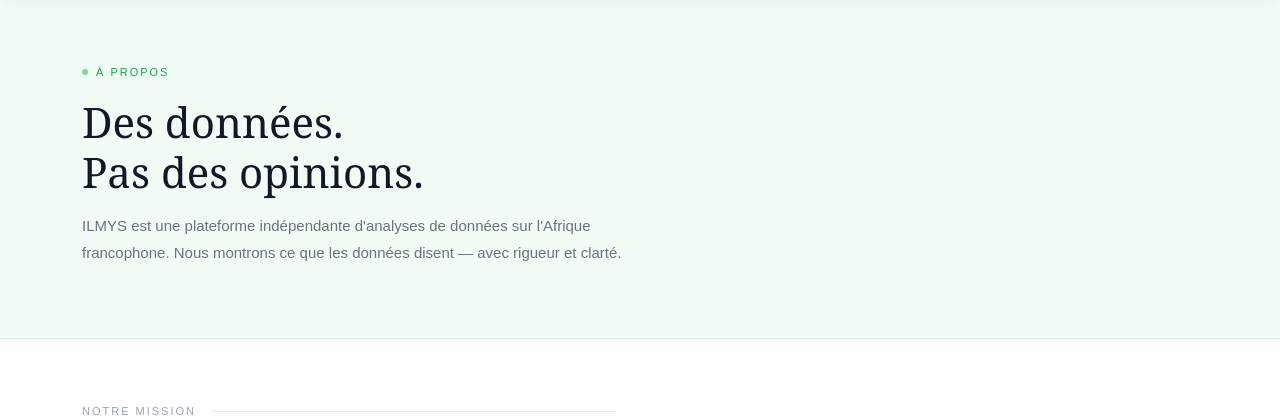
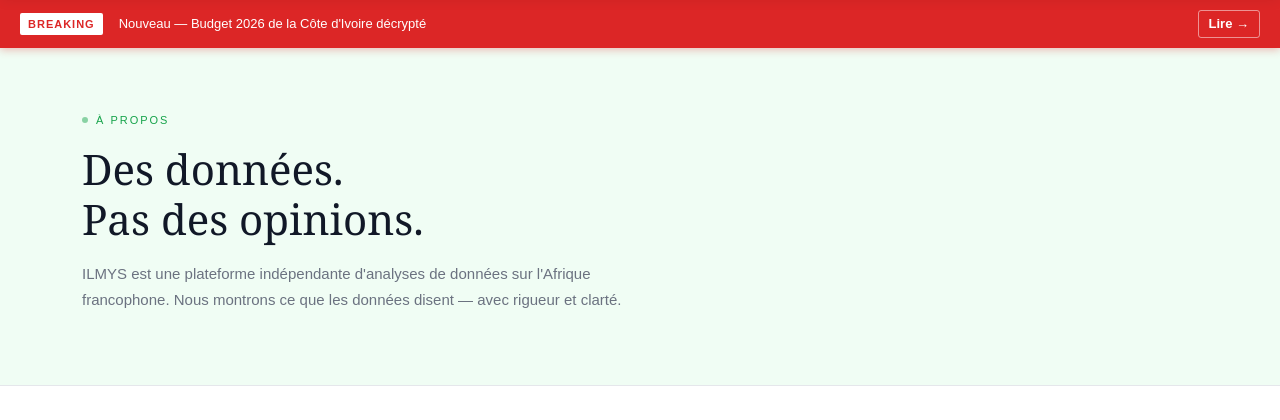
Before and after one commit to lynol/ilmys, a Flask app: page /about in a window 1280 px wide. Shown: the part 68-488 px from the top of the page. Run offline with Flask 3, Linux system fonts and the light colour scheme; some libraries are stand-ins or nearby versions.

Commit message:
Breaking news

```diff
--- a/app.py
+++ b/app.py
@@ -34,6 +34,20 @@ app.config['MAIL_PASSWORD'] = os.getenv('MAIL_PASSWORD')
 app.config['MAIL_DEFAULT_SENDER'] = ('ILMYS', os.getenv('MAIL_USERNAME'))
 
 mail = Mail(app)
+
+# ─── BREAKING NEWS ───
+# None pour désactiver
+BREAKING_NEWS = {
+    'texte': "Nouveau — Budget 2026 de la Côte d'Ivoire décrypté",
+    'url'  : '/analyses/budget-2026-cote-divoire'
+}
+
+@app.context_processor
+def inject_breaking():
+    return {
+        'breaking_news' : BREAKING_NEWS['texte'],
+        'breaking_url'  : BREAKING_NEWS['url']
+    }
 
 # ─── UPLOADS ───
 UPLOAD_FOLDER    = os.path.join(
--- a/static/css/style.css
+++ b/static/css/style.css
@@ -1317,6 +1317,56 @@ body {
     .nav-links a:last-child { border-bottom: none; }
 }
 
+/* ─── BREAKING NEWS ─── */
+.breaking-news-bar {
+    background: #DC2626;
+    color: #fff;
+    padding: 10px 20px;
+    display: flex;
+    align-items: center;
+    gap: 16px;
+    font-family: sans-serif;
+    font-size: 13px;
+    position: sticky;
+    top: 68px;
+    z-index: 998;
+    box-shadow: 0 2px 8px rgba(220,38,38,0.3);
+}
+
+.breaking-label {
+    background: #fff;
+    color: #DC2626;
+    font-weight: 700;
+    font-size: 11px;
+    padding: 3px 8px;
+    border-radius: 2px;
+    letter-spacing: 1px;
+    flex-shrink: 0;
+}
+
+.breaking-text {
+    flex: 1;
+    white-space: nowrap;
+    overflow: hidden;
+    text-overflow: ellipsis;
+}
+
+.breaking-link {
+    color: #fff;
+    font-weight: 600;
+    text-decoration: none;
+    flex-shrink: 0;
+    border: 1px solid rgba(255,255,255,0.5);
+    padding: 3px 10px;
+    border-radius: 3px;
+    transition: background 0.2s;
+}
+
+.breaking-link:hover {
+    background: rgba(255,255,255,0.2);
+    color: #fff;
+}
+
 /* ─── ABOUT ─── */
 .about-section-title {
     font-size: 28px;
--- a/templates/base.html
+++ b/templates/base.html
@@ -45,6 +45,14 @@
 </head>
 <body>
     {% include 'components/navbar.html' %}
+    <!-- ─── BREAKING NEWS ─── -->
+    {% if breaking_news %}
+    <div class="breaking-news-bar">
+        <span class="breaking-label">BREAKING</span>
+        <span class="breaking-text">{{ breaking_news }}</span>
+        <a href="{{ breaking_url }}" class="breaking-link">Lire →</a>
+    </div>
+    {% endif %}
     {% block content %}{% endblock %}
     {% include 'components/footer.html' %}
 
```
